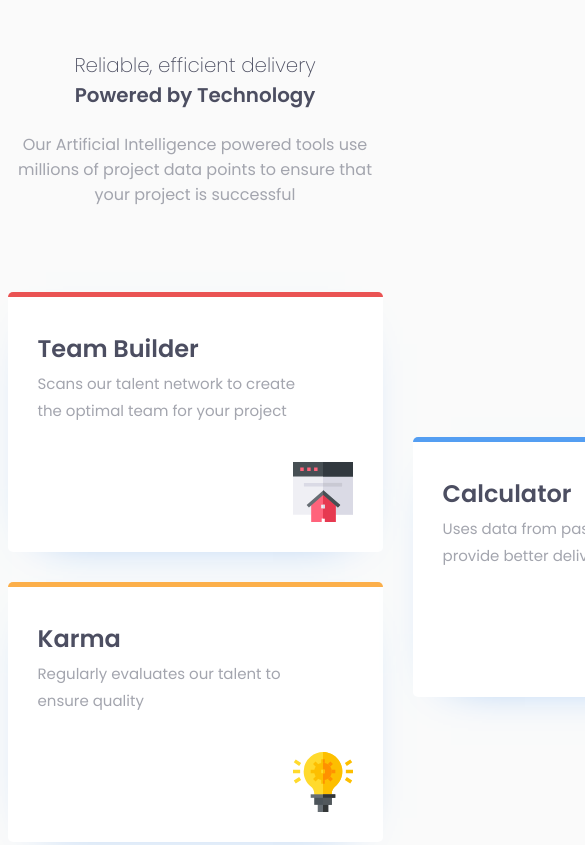
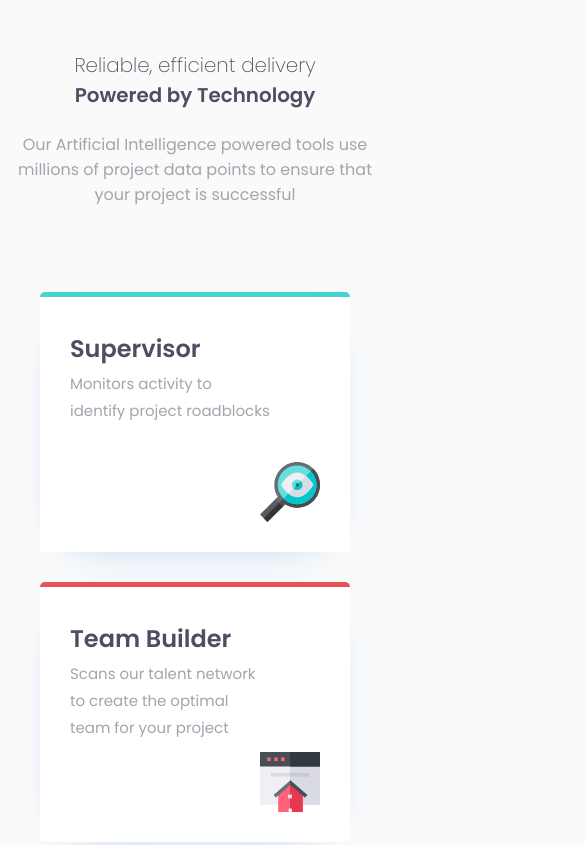
Before and after one commit to Briancarlo24/Four-Card-Feature-Section, a plain HTML site: page index.html in a window 390 px wide. Shown: the top 845 px of the page, 585 px wide, since content can reach past the window. Drawn offline with Linux system fonts and the light colour scheme.

Commit message:
added Tablet Design

```diff
--- a/styles/style.scss
+++ b/styles/style.scss
@@ -42,6 +42,7 @@ body {
   padding: 50px 15px;
 
   .main {
+    min-width: 250px;
     // HEADER SECTION-----------------------
     .title {
       margin-bottom: 70px;
@@ -103,9 +104,12 @@ body {
     }
   }
 }
+footer {
+  min-width: 250px;
+}
 
 // DESKTOP DESIGN -----------------------------
-@media screen and (min-width: 376px) {
+@media screen and (min-width: 1200px) {
   body {
     .main {
       display: flex;
@@ -120,6 +124,7 @@ body {
           font-weight: 200;
           font-size: calc(15px + 1.25vw);
           margin-bottom: 22px;
+          line-height: 1.3;
 
           span {
             font-weight: 600;
@@ -151,7 +156,7 @@ body {
         .card {
           margin: 15px;
           padding: 30px;
-          width: 375px;
+          max-width: 375px;
           height: 260px;
 
           h2 {
@@ -174,3 +179,74 @@ body {
     }
   }
 }
+
+// TABLET DESIGN -----------------------------
+@media screen and (min-width: 375px) and (max-width: 1199px) {
+  body {
+    .main {
+      display: flex;
+      flex-wrap: wrap;
+      justify-content: center;
+
+      .title {
+        width: 550px;
+
+        h1 {
+          font-weight: 200;
+          font-size: calc(15px + 1.25vw);
+          margin-bottom: 22px;
+
+          span {
+            font-weight: 600;
+            font-size: calc(15px + 1.25vw);
+          }
+        }
+        p {
+          font-size: 16px;
+        }
+      }
+    }
+
+    .card-container {
+      padding: 0 5%;
+      width: 100%;
+      display: flex;
+      flex-wrap: wrap;
+      justify-content: center;
+      align-items: center;
+      margin-bottom: 120px;
+
+      .col {
+        width: 100%;
+        display: flex;
+        flex-wrap: wrap;
+        justify-content: center;
+        align-items: center;
+
+        .card {
+          margin: 15px;
+          padding: 30px;
+          width: 375px;
+          min-width: 310px;
+          height: 260px;
+
+          h2 {
+            font-size: 1.6em;
+          }
+
+          p {
+            padding-right: 50px;
+            font-size: 15px;
+          }
+
+          img {
+            position: absolute;
+            right: 30px;
+            bottom: 30px;
+            width: 60px;
+          }
+        }
+      }
+    }
+  }
+}
```
Also changed, not shown: styles/style.css, 1 other file.
